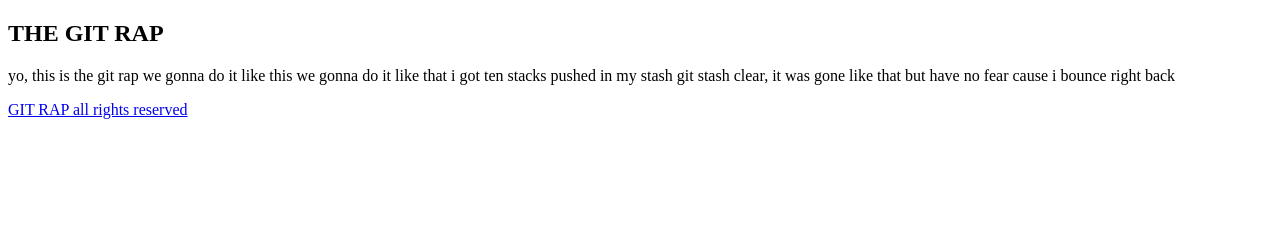
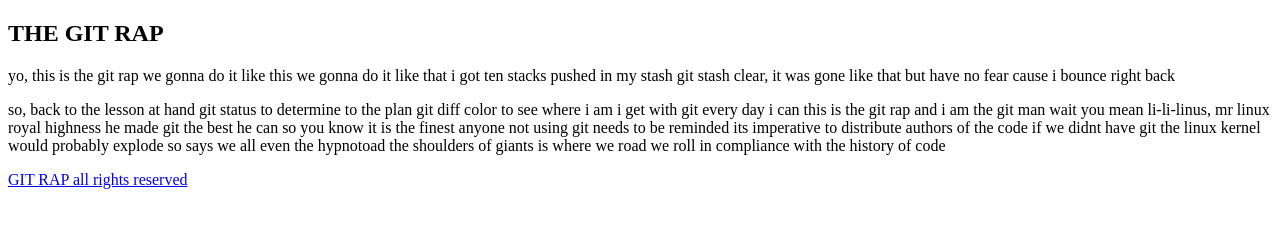
Before and after one commit to AGawen/TUTO_GIT, a plain HTML site: page index.html in a window 1280 px wide. Drawn offline with Linux system fonts and the light colour scheme.

Commit message:
ajout d'un paragraphe avec les paroles

```diff
--- a/index.html
+++ b/index.html
@@ -14,6 +14,20 @@
 			i got ten stacks pushed in my stash
 			git stash clear, it was gone like that
 			but have no fear cause i bounce right back</p>
+
+			<p>so, back to the lesson at hand
+git status to determine to the plan
+git diff color to see where i am
+i get with git every day i can
+this is the git rap and i am the git man
+wait you mean li-li-linus, mr linux royal highness
+he made git the best he can so you know it is the finest
+anyone not using git needs to be reminded its
+imperative to distribute authors of the code
+if we didnt have git the linux kernel would probably explode
+so says we all even the hypnotoad
+the shoulders of giants is where we road
+we roll in compliance with the history of code</p>
 		</section>
 		<footer>
 		 <a href="https://soundcloud.com/marak/the-git-rap">GIT RAP all rights reserved</a>
```
